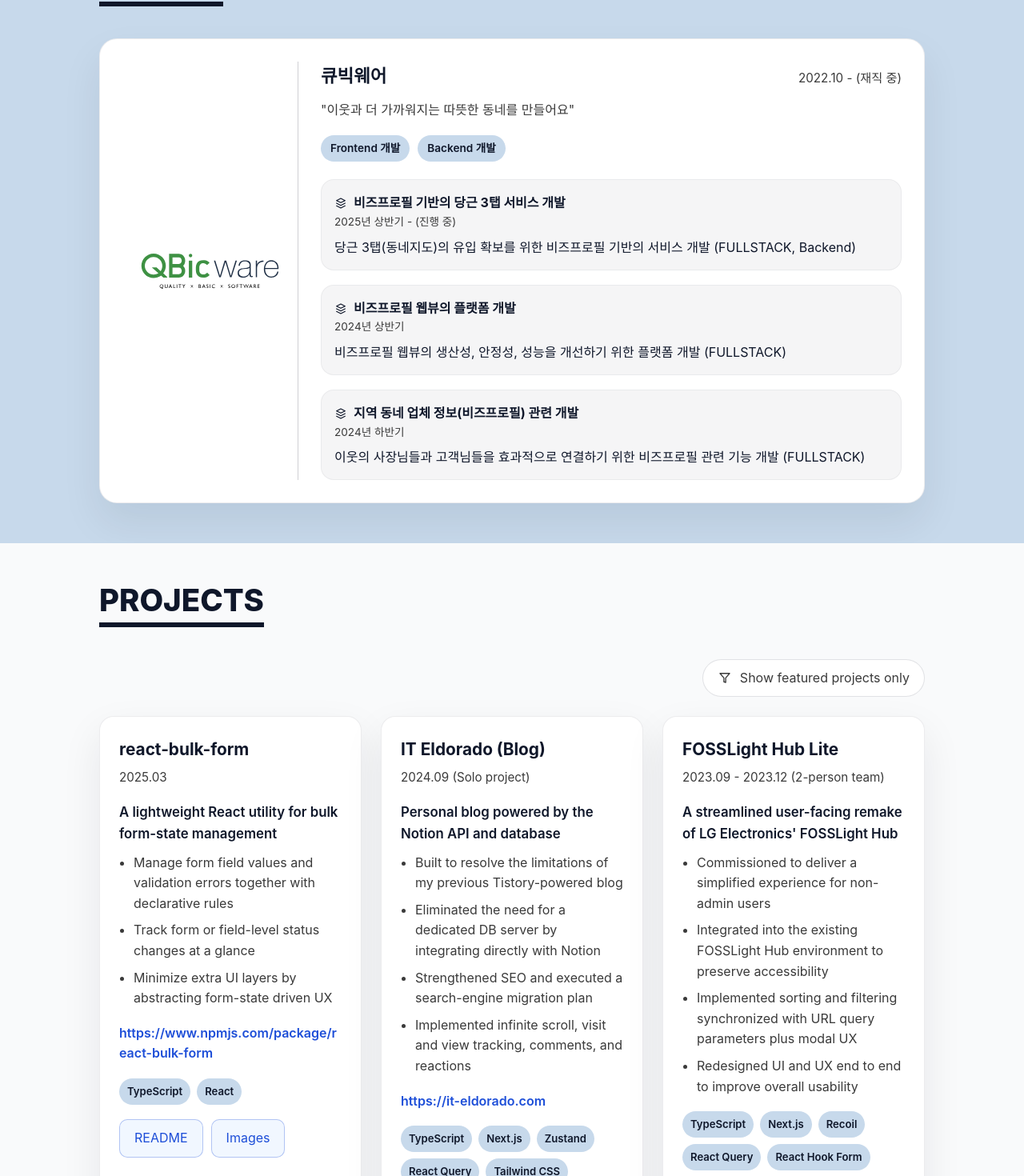
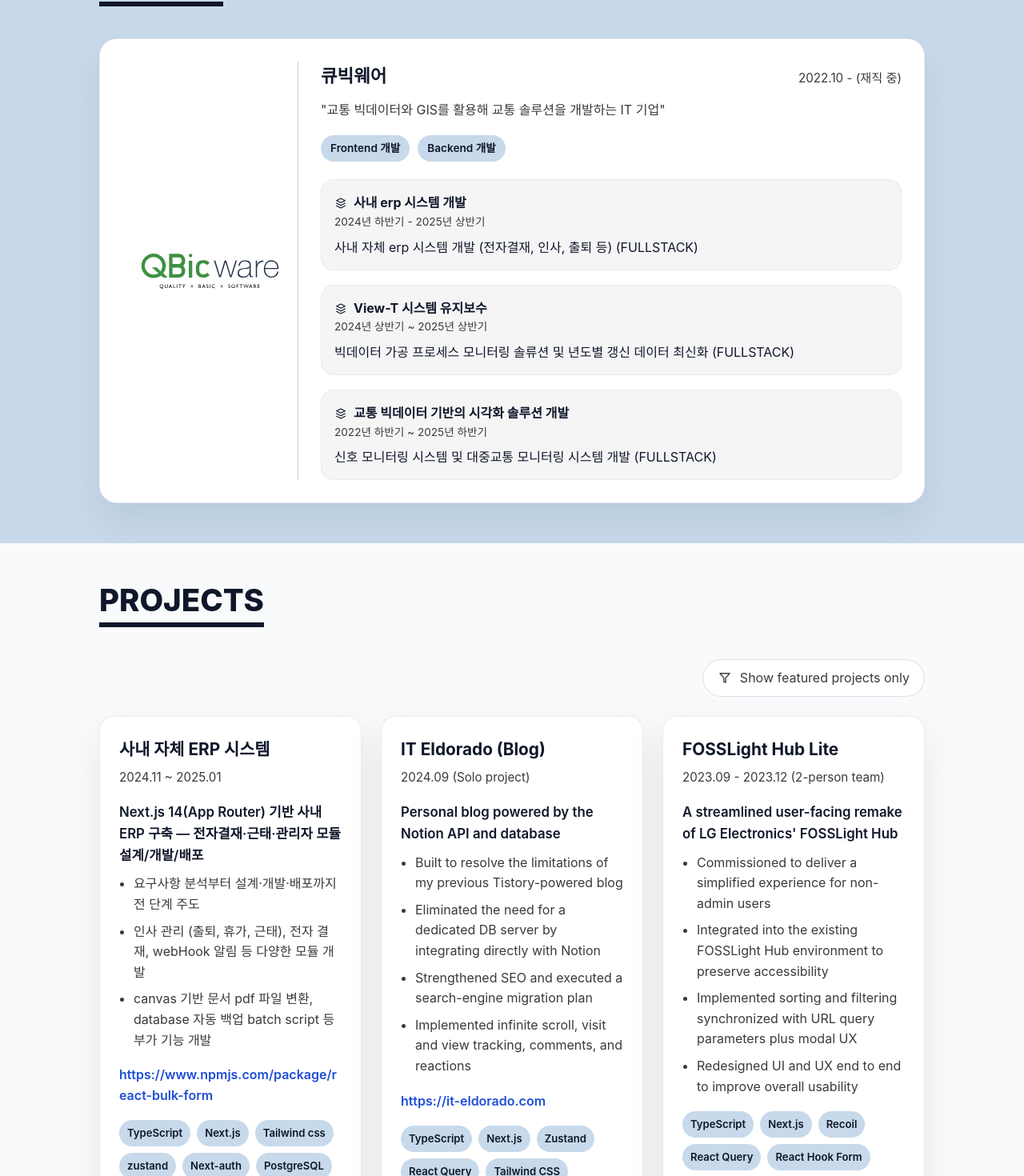
Before and after one commit to parkjh97/jpark-portfolio, a React (Vite) app in the folder my-portfolio/: page / in a window 1280 px wide. Shown: the part 2197-3667 px from the top of the page at 80% size. Built offline with nearby package versions, Linux system fonts and the light colour scheme.

Commit message:
--commit: erp 작성중

```diff
--- a/my-portfolio/src/data/content.ts
+++ b/my-portfolio/src/data/content.ts
@@ -142,12 +142,19 @@
 
 export const projectEntries: ProjectEntry[] = [
   {
-    id: "reactBulkForm",
+    id: "erp",
     url: "https://www.npmjs.com/package/react-bulk-form",
     repoUrl: "https://github.com/hjcdg1/react-bulk-form",
-    readmeKey: "projects.readmes.reactBulkForm",
-    imagesKey: "projects.images.reactBulkForm",
-    techStack: ["TypeScript", "React"],
+    readmeKey: "projects.readmes.erp",
+    imagesKey: "projects.images.erp",
+    techStack: [
+      "TypeScript",
+      "Next.js",
+      "Tailwind css",
+      "zustand",
+      "Next-auth",
+      "PostgreSQL",
+    ],
     isFeatured: true,
   },
   {
@@ -278,16 +285,15 @@
 const qbicwareHighlights: CareerHighlight[] = [
   {
     id: "qbicwareThreeTab",
-    titleKey: "career.companies.qbicware.highlights.threeTab.title",
-    periodKey: "career.companies.qbicware.highlights.threeTab.period",
-    descriptionKey: "career.companies.qbicware.highlights.threeTab.description",
+    titleKey: "career.companies.qbicware.highlights.erp.title",
+    periodKey: "career.companies.qbicware.highlights.erp.period",
+    descriptionKey: "career.companies.qbicware.highlights.erp.description",
   },
   {
-    id: "qbicwareWebviewPlatform",
-    titleKey: "career.companies.qbicware.highlights.webviewPlatform.title",
-    periodKey: "career.companies.qbicware.highlights.webviewPlatform.period",
-    descriptionKey:
-      "career.companies.qbicware.highlights.webviewPlatform.description",
+    id: "qbicwareviewT",
+    titleKey: "career.companies.qbicware.highlights.viewT.title",
+    periodKey: "career.companies.qbicware.highlights.viewT.period",
+    descriptionKey: "career.companies.qbicware.highlights.viewT.description",
   },
   {
     id: "qbicwareLocalBusiness",
--- a/my-portfolio/src/i18n/locales/ko.ts
+++ b/my-portfolio/src/i18n/locales/ko.ts
@@ -37,8 +37,8 @@
     detail: [
       "3년 동안 여러 프로젝트를 거치며 가장 확신하게 된 건, 정답이 기술 안에만 있지는 않다는 사실이었습니다. 초반에는 JS와 CSS, 문자열 템플릿으로 몸으로 부딪히며 빠르게 만들어 보았고, 그 과정에서 브라우저가 어떻게 움직이고 사용자가 어디서 멈추는지를 가까이에서 배웠습니다. 이후에는 필요에 따라 React와 Next.js, Tailwind, Spring Boot 같은 도구들을 도입하며 제품을 더 단단하게 키웠습니다. 저에게 기술은 멋진 선택지가 아니라 지금의 문제를 가장 깔끔하게 푸는 수단입니다.",
       "프로젝트를 시작할 때 저는 먼저 “이게 정말 고객에게 필요한가?”를 묻습니다. 가설을 세우고 가장 가벼운 방법으로 실험해 본 뒤, 데이터와 사용자 피드백으로 방향을 조정합니다. 확신이 들면 구조를 키우고, 재사용을 늘리고, 운영과 배포까지 흐름을 정리합니다. 사내 ERP를 만들 때도 같은 방식이었습니다. 부서별 요구를 사용자 여정으로 엮어 우선순위를 정했고, 전체 기능 중 상당 부분을 직접 설계·구현하면서도 “빨리 보여주고, 빨리 고치는” 리듬을 유지했습니다. 덕분에 회의실이 아닌 실제 업무 현장에서 답을 찾을 수 있었고, 결과적으로 팀이 믿고 맡길 수 있는 흐름을 만들 수 있었습니다.",
-      "협업에서는 ‘번역가’ 같은 역할을 자주 합니다. 비즈니스의 언어를 개발의 언어로, 개발의 제약을 고객 가치로 다시 설명하며 같은 목표를 바라보게 만드는 일을 좋아합니다. 논쟁이 생기면 개인 취향보다 근거를, 속도와 품질 사이에선 지금 단계에 맞는 균형을 선택합니다. 필요하면 가볍게 시작하고, 근거가 쌓이면 과감하게 바꾸는 태도—그게 제가 흔들리지 않게 일하는 방식입니다.",
-      "앞으로도 저는 기술을 목적화하지 않겠습니다. 제품과 고객을 먼저 생각하고, 그다음에 가장 경제적인 방법을 고르는 개발자로 남고 싶습니다. 환경이 바뀌어도, 제약이 생겨도, 다양한 경험을 바탕으로 문제를 구조화하고 실행으로 답을 찾는 사람—그게 제가 되고 싶은, 그리고 지금도 매일 훈련하고 있는 개발자의 모습입니다.",
+      "협업에서는 ‘번역가’ 같은 역할을 자주 합니다. 비즈니스의 언어를 개발의 언어로, 개발의 제약을 고객 가치로 다시 설명하며 같은 목표를 바라보게 만드는 일을 좋아합니다. 논쟁이 생기면 개인 취향보다 근거를, 속도와 품질 사이에선 지금 단계에 맞는 균형을 선택합니다. 필요하면 가볍게 시작하고, 근거가 쌓이면 과감하게 바꾸는 태도 그게 제가 흔들리지 않게 일하는 방식입니다.",
+      "앞으로도 저는 기술을 목적화하지 않겠습니다. 제품과 고객을 먼저 생각하고, 그다음에 가장 경제적인 방법을 고르는 개발자로 남고 싶습니다. 환경이 바뀌어도, 제약이 생겨도, 다양한 경험을 바탕으로 문제를 구조화하고 실행으로 답을 찾는 사람 그게 제가 되고 싶은, 그리고 지금도 매일 훈련하고 있는 개발자의 모습입니다.",
     ],
     cta: "더 알아보기 ↓",
   },
@@ -130,18 +130,19 @@
     title: "PROJECTS",
     filterLabel: "주요 프로젝트만 보기",
     ctas: {
-      readme: "README",
+      readme: "자세히보기",
       images: "이미지",
     },
     items: {
-      reactBulkForm: {
-        name: "react-bulk-form",
-        period: "2025.03",
-        summary: "Form 상태의 일괄 관리를 위한 간단한 React 라이브러리",
+      erp: {
+        name: "사내 자체 ERP 시스템",
+        period: "2024.11 ~ 2025.01",
+        summary:
+          "Next.js 14(App Router) 기반 사내 ERP 구축 — 전자결재·근태·관리자 모듈 설계/개발/배포",
         details: [
-          "Form 필드 값과 오류(정적 규칙 기반의 검증 결과)의 일괄 관리",
-          "Form 또는 필드 단위의 상태 추적",
-          "Form 상태에 따른 UX 구현을 배제하여 부가적인 인터페이스 최소화",
+          "요구사항 분석부터 설계·개발·배포까지 전 단계 주도",
+          "인사 관리 (출퇴, 휴가, 근태), 전자 결재, webHook 알림 등 다양한 모듈 개발",
+          "canvas 기반 문서 pdf 파일 변환, database 자동 백업 batch script 등 부가 기능 개발",
         ],
       },
       itEldorado: {
@@ -418,16 +419,28 @@
       },
     },
     images: {
-      reactBulkForm: {
-        title: "react-bulk-form 화면",
+      erp: {
+        title: "사내 erp 화면",
         items: [
           {
-            src: "https://placehold.co/960x600?text=Demo+Form+State",
+            src: "./img/project/erp/erp001.webp",
             caption: "상태 패널을 통해 필드별 값과 오류를 한 눈에 확인",
           },
           {
-            src: "https://placehold.co/960x600?text=TypeScript+API",
-            caption: "타입 정의와 훅 인터페이스",
+            src: "./img/project/erp/erp002.webp",
+            caption: "상태 패널을 통해 필드별 값과 오류를 한 눈에 확인",
+          },
+          {
+            src: "./img/project/erp/erp003.webp",
+            caption: "상태 패널을 통해 필드별 값과 오류를 한 눈에 확인",
+          },
+          {
+            src: "./img/project/erp/erp004.webp",
+            caption: "상태 패널을 통해 필드별 값과 오류를 한 눈에 확인",
+          },
+          {
+            src: "./img/project/erp/erp005.webp",
+            caption: "상태 패널을 통해 필드별 값과 오류를 한 눈에 확인",
           },
         ],
       },
@@ -465,75 +478,77 @@
       qbicware: {
         logoText: "큐빅웨어",
         period: "2022.10 - (재직 중)",
-        description: '"이웃과 더 가까워지는 따뜻한 동네를 만들어요"',
+        description:
+          '"교통 빅데이터와 GIS를 활용해 교통 솔루션을 개발하는 IT 기업"',
         roles: {
           frontend: "Frontend 개발",
           backend: "Backend 개발",
         },
         highlights: {
-          threeTab: {
-            title: "비즈프로필 기반의 당근 3탭 서비스 개발",
-            period: "2025년 상반기 - (진행 중)",
+          erp: {
+            title: "사내 erp 시스템 개발",
+            period: "2024년 하반기 - 2025년 상반기",
             description:
-              "당근 3탭(동네지도)의 유입 확보를 위한 비즈프로필 기반의 서비스 개발 (FULLSTACK, Backend)",
+              "사내 자체 erp 시스템 개발 (전자결재, 인사, 출퇴 등) (FULLSTACK)",
           },
-          webviewPlatform: {
-            title: "비즈프로필 웹뷰의 플랫폼 개발",
-            period: "2024년 상반기",
+          viewT: {
+            title: "View-T 시스템 유지보수",
+            period: "2024년 상반기 ~ 2025년 상반기",
             description:
-              "비즈프로필 웹뷰의 생산성, 안정성, 성능을 개선하기 위한 플랫폼 개발 (FULLSTACK)",
+              "빅데이터 가공 프로세스 모니터링 솔류션 및 년도별 갱신 데이터 최신화 (FULLSTACK)",
           },
           localBusiness: {
-            title: "지역 동네 업체 정보(비즈프로필) 관련 개발",
-            period: "2024년 하반기",
+            title: "교통 빅데이터 기반의 시각화 솔루션 개발",
+            period: "2022년 하반기 ~ 2025년 하반기",
             description:
-              "이웃의 사장님들과 고객님들을 효과적으로 연결하기 위한 비즈프로필 관련 기능 개발 (FULLSTACK)",
+              "신호 모니터링 시스템 및 대중교통 모니터링 시스템 개발 (FULLSTACK)",
           },
         },
       },
-      opengallery: {
-        logoText: "OPEN GALLERY",
-        period: "2019.08 - 2023.09 (4년 1개월)",
-        description:
-          "그림을 렌탈하려는 고객들과 그림을 그리는 작가들을 중개하는 그림 렌탈 서비스 플랫폼",
-        roles: {
-          development: "Next.js, Django 개발",
-          techLead: "테크 리딩",
-          backoffice: "백 오피스 기획",
-        },
-        highlights: {
-          artistSite: {
-            title: "작가 개인용 웹사이트 전체 리뉴얼 (Next.js)",
-            period: "2022년 상반기",
-            description:
-              "Django 풀 스택 기반의 작가 개인용 웹사이트를 Next.js와 Django REST 기반으로 마이그레이션",
-          },
-          deploy: {
-            title: "서버 배포 환경 변경 (AWS ECS)",
-            period: "2021년 하반기",
-            description:
-              "서버 배포 환경을 AWS EB에서 Docker 기반의 AWS ECS로 변경 (개발 환경도 함께 변경)",
-          },
-          cleanup: {
-            title: "대규모 서버 정리 작업 리드",
-            period: "2020년 중반기 - 2021년 중반기",
-            description:
-              "대규모 서버 정리 작업을 주도적으로 진행하여 코드 베이스 전반의 대청소 작업을 진행",
-          },
-          beyondDev: {
-            title: "개발 업무 외 기타 업무 담당",
-            period: "2020년 중반기 - 퇴사",
-            description:
-              "채용, 사수, 코드 리뷰의 역할을 담당하고 팀 내에서 지식 공유와 문서화를 적극적으로 진행",
-          },
-          backoffice: {
-            title: "백 오피스의 전반적인 관리 및 각종 기능 개발/기획",
-            period: "2019년 하반기 - 퇴사",
-            description:
-              "Django 풀 스택 기반 백 오피스의 대규모 리뉴얼과 개발/기획을 담당하여 사내 직원의 업무 효율 개선",
-          },
-        },
-      },
+
+      // opengallery: {
+      //   logoText: "OPEN GALLERY",
+      //   period: "2019.08 - 2023.09 (4년 1개월)",
+      //   description:
+      //     "그림을 렌탈하려는 고객들과 그림을 그리는 작가들을 중개하는 그림 렌탈 서비스 플랫폼",
+      //   roles: {
+      //     development: "Next.js, Django 개발",
+      //     techLead: "테크 리딩",
+      //     backoffice: "백 오피스 기획",
+      //   },
+      //   highlights: {
+      //     artistSite: {
+      //       title: "작가 개인용 웹사이트 전체 리뉴얼 (Next.js)",
+      //       period: "2022년 상반기",
+      //       description:
+      //         "Django 풀 스택 기반의 작가 개인용 웹사이트를 Next.js와 Django REST 기반으로 마이그레이션",
+      //     },
+      //     deploy: {
+      //       title: "서버 배포 환경 변경 (AWS ECS)",
+      //       period: "2021년 하반기",
+      //       description:
+      //         "서버 배포 환경을 AWS EB에서 Docker 기반의 AWS ECS로 변경 (개발 환경도 함께 변경)",
+      //     },
+      //     cleanup: {
+      //       title: "대규모 서버 정리 작업 리드",
+      //       period: "2020년 중반기 - 2021년 중반기",
+      //       description:
+      //         "대규모 서버 정리 작업을 주도적으로 진행하여 코드 베이스 전반의 대청소 작업을 진행",
+      //     },
+      //     beyondDev: {
+      //       title: "개발 업무 외 기타 업무 담당",
+      //       period: "2020년 중반기 - 퇴사",
+      //       description:
+      //         "채용, 사수, 코드 리뷰의 역할을 담당하고 팀 내에서 지식 공유와 문서화를 적극적으로 진행",
+      //     },
+      //     backoffice: {
+      //       title: "백 오피스의 전반적인 관리 및 각종 기능 개발/기획",
+      //       period: "2019년 하반기 - 퇴사",
+      //       description:
+      //         "Django 풀 스택 기반 백 오피스의 대규모 리뉴얼과 개발/기획을 담당하여 사내 직원의 업무 효율 개선",
+      //     },
+      //   },
+      // },
     },
   },
   footer: {
```
